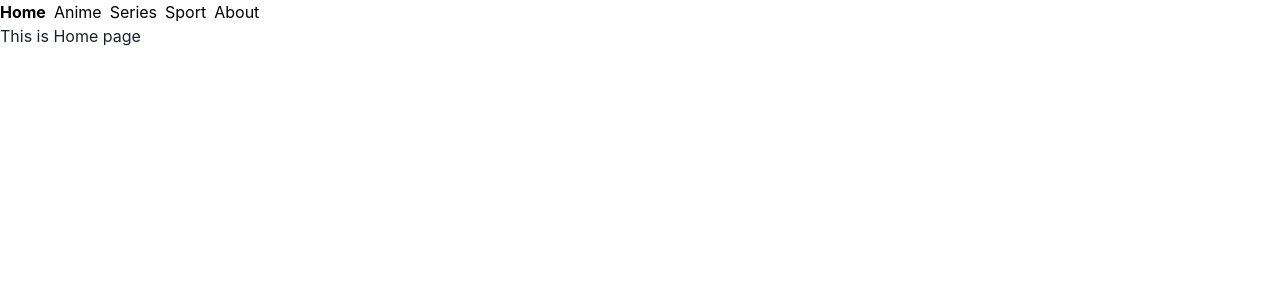
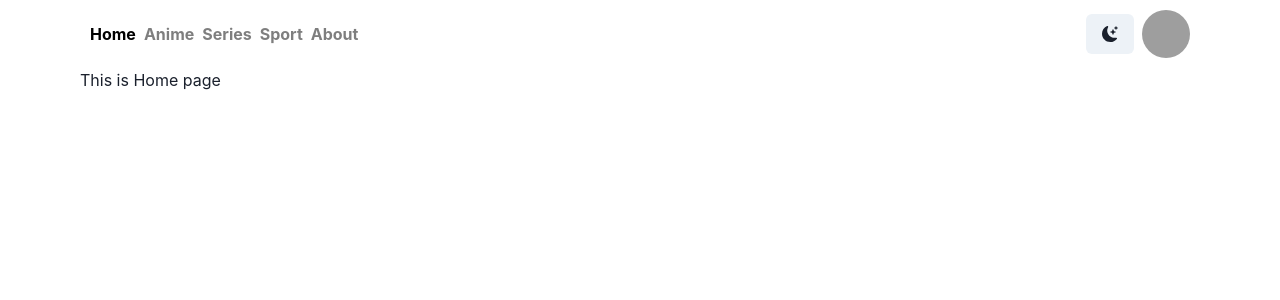
Before and after one commit to toantran292/web-film-ct188, a React (Vite) app: page / in a window 1280 px wide. Shown: the top 300 px of the page. Built offline with nearby package versions, Linux system fonts and the light colour scheme; grey boxes are pictures that could not be loaded.

Commit message:
add icon lib

```diff
--- a/package.json
+++ b/package.json
@@ -16,6 +16,7 @@
     "framer-motion": "^10.16.4",
     "react": "^18.2.0",
     "react-dom": "^18.2.0",
+    "react-icons": "^4.11.0",
     "react-router-dom": "^6.18.0"
   },
   "devDependencies": {
--- a/src/App.jsx
+++ b/src/App.jsx
@@ -5,17 +5,10 @@ import Series from "./screens/Series"
 import Anime from "./screens/Anime"
 import Sport from "./screens/Sport"
 import About from "./screens/About"
-import Nav from "./components/Nav"
+
+import DefaultLayout from "./layouts/DefaultLayout"
 
 
-
-
-const DefaultLayout = () => {
-  return <>
-    <Nav />
-    <Outlet />
-  </>
-}
 
 const App = () => {
   return <HashRouter>
--- a/src/components/Nav.jsx
+++ b/src/components/Nav.jsx
@@ -1,4 +1,5 @@
-import { Box, HStack, Text } from "@chakra-ui/react";
+import { Avatar, Box, Button, Flex, HStack, Link, Spacer, Text, useColorMode, useColorModeValue } from "@chakra-ui/react";
+import { BsSun, BsMoonStarsFill } from 'react-icons/bs'
 import { NavLink } from "react-router-dom";
 
 const Links = [{
@@ -19,17 +20,37 @@ const Links = [{
 },]
 
 const Nav = () => {
-    return <Box>
+    const { colorMode, toggleColorMode } = useColorMode()
+
+    return <Flex p="10px" color={useColorModeValue("#000", "#fff")} fontWeight="bold">
         <HStack>
-            {Links.map((link) => <NavLink key={link.url} to={link.url} style={({ isActive, isPending, isTransitioning }) => {
-                return {
-                    fontWeight: isActive ? "bold" : "",
-                    color: isPending ? "red" : "black",
-                    viewTransitionName: isTransitioning ? "slide" : "",
-                };
-            }}>{link.title}</NavLink>)}
+            {Links.map((link) => {
+                return (
+                    <Link
+                        key={link.url}
+                        as={NavLink}
+                        to={link.url}
+                        opacity="0.5"
+                        _hover={{ opacity: 1 }}
+                        _activeLink={{ opacity: 1 }}
+                    >
+                        {link.title}
+                    </Link>
+                )
+            })}
         </HStack>
-    </Box>;
+        <Spacer />
+        <HStack>
+            <Button
+                aria-label="Toggle Color Mode"
+                onClick={toggleColorMode}
+                _focus={{ boxShadow: true }}
+                w='fit-content'>
+                {colorMode === 'light' ? <BsMoonStarsFill /> : <BsSun />}
+            </Button>
+            <Avatar name='Dan Abrahmov' src='https://bit.ly/dan-abramov' />
+        </HStack>
+    </Flex>;
 }
 
 export default Nav;
--- /dev/null
+++ b/src/layouts/DefaultLayout.jsx
@@ -0,0 +1,13 @@
+import { Container } from "@chakra-ui/react";
+
+import Nav from "../components/Nav"
+import { Outlet } from "react-router-dom";
+
+const DefaultLayout = () => {
+    return <Container maxW='6xl' fontSize="16px">
+        <Nav />
+        <Outlet />
+    </Container >
+}
+
+export default DefaultLayout;
```
Also changed, not shown: src/theme.js (added, +69 -0 lines), 1 other file (tests, documents, lock files or other folders).
